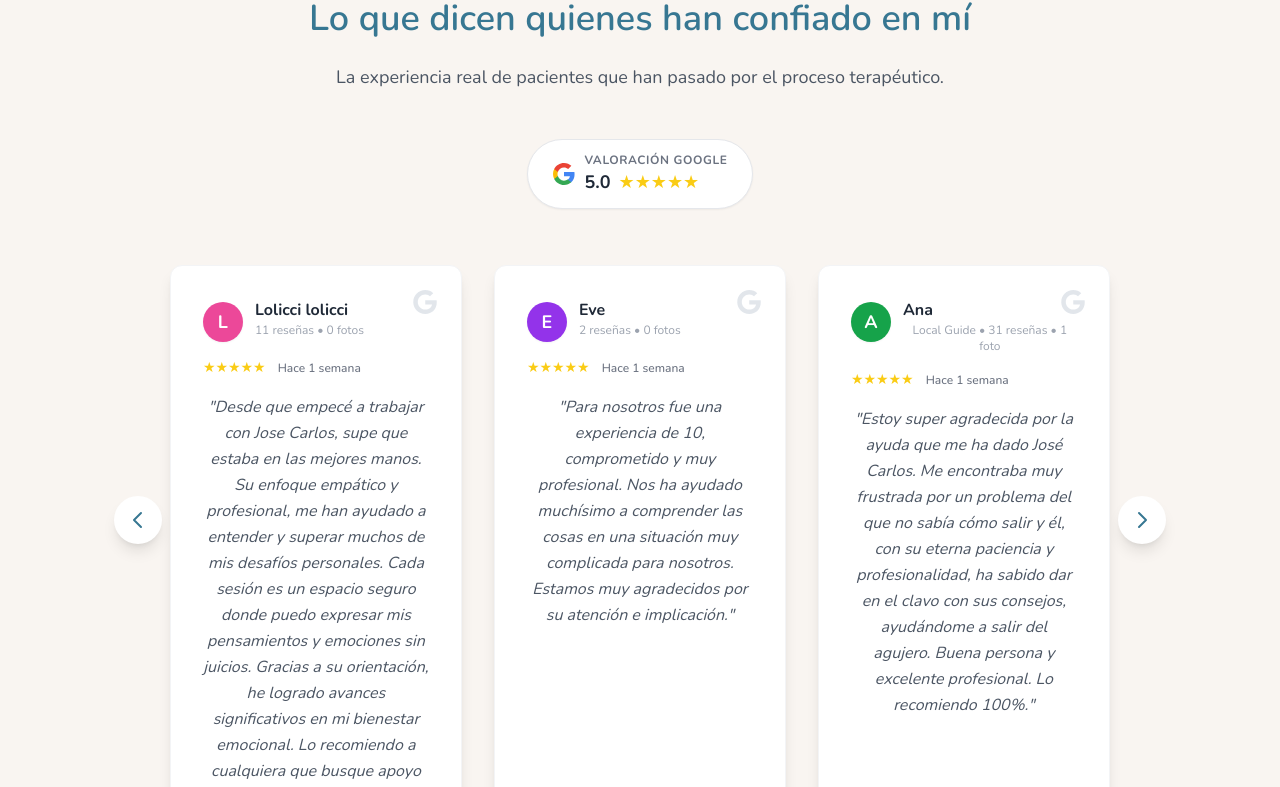
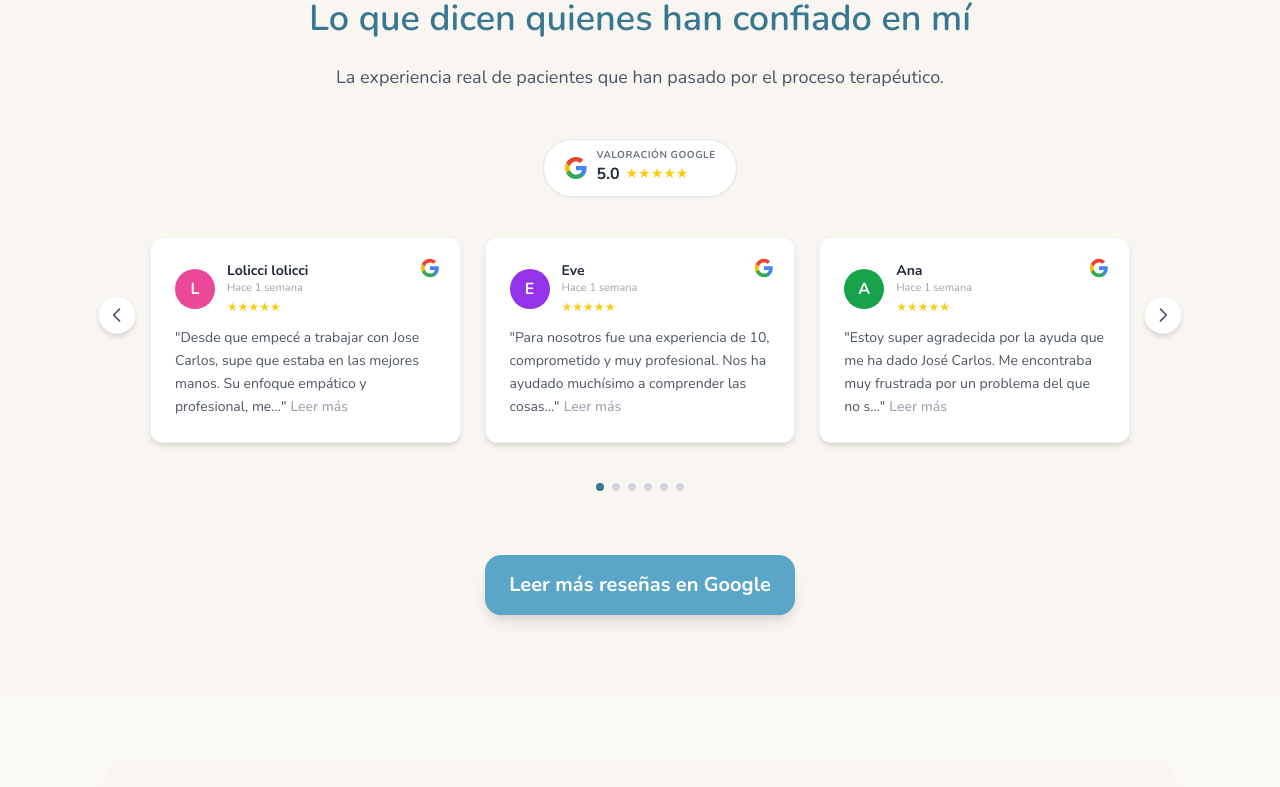
Before and after one commit to psicopiloto/psicopilotopage1, a Next.js app: page / in a window 1280 px wide. Shown: the part 4139-4926 px from the top of the page. Built offline with nearby package versions, Linux system fonts and the light colour scheme.

Commit message:
Update index.js

```diff
--- a/pages/index.js
+++ b/pages/index.js
@@ -17,9 +17,7 @@ const timeAgo = (dateString) => {
   const past = new Date(dateString);
   const diffInSeconds = Math.floor((now - past) / 1000);
 
-  const minutes = Math.floor(diffInSeconds / 60);
-  const hours = Math.floor(minutes / 60);
-  const days = Math.floor(hours / 24);
+  const days = Math.floor(diffInSeconds / (3600 * 24));
   const weeks = Math.floor(days / 7);
   const months = Math.floor(days / 30);
   const years = Math.floor(days / 365);
@@ -36,7 +34,7 @@ const timeAgo = (dateString) => {
 };
 
 // ========================================================================
-// DATOS DE LOS TESTIMONIOS (Con Fechas Reales para el cálculo)
+// DATOS (Fechas calculadas para coincidir con tu petición)
 // ========================================================================
 const getPastDate = (daysAgo) => {
   const d = new Date();
@@ -49,75 +47,153 @@ const testimonialsData = [
     stars: 5,
     author: "Lolicci lolicci",
     subtitle: "11 reseñas • 0 fotos",
-    date: getPastDate(7), // Hace 7 días
+    date: getPastDate(7),
     text: "Desde que empecé a trabajar con Jose Carlos, supe que estaba en las mejores manos. Su enfoque empático y profesional, me han ayudado a entender y superar muchos de mis desafíos personales. Cada sesión es un espacio seguro donde puedo expresar mis pensamientos y emociones sin juicios. Gracias a su orientación, he logrado avances significativos en mi bienestar emocional. Lo recomiendo a cualquiera que busque apoyo psicológico de calidad.",
   },
   {
     stars: 5,
     author: "Eve",
     subtitle: "2 reseñas • 0 fotos",
-    date: getPastDate(8), // Hace 1 semana aprox
+    date: getPastDate(8),
     text: "Para nosotros fue una experiencia de 10, comprometido y muy profesional. Nos ha ayudado muchísimo a comprender las cosas en una situación muy complicada para nosotros. Estamos muy agradecidos por su atención e implicación.",
   },
   {
     stars: 5,
     author: "Ana",
     subtitle: "Local Guide • 31 reseñas • 1 foto",
-    date: getPastDate(9), // Hace 1 semana y pico
+    date: getPastDate(9),
     text: "Estoy super agradecida por la ayuda que me ha dado José Carlos. Me encontraba muy frustrada por un problema del que no sabía cómo salir y él, con su eterna paciencia y profesionalidad, ha sabido dar en el clavo con sus consejos, ayudándome a salir del agujero. Buena persona y excelente profesional. Lo recomiendo 100%.",
   },
   {
     stars: 5,
     author: "Eva Maria Figueroa",
     subtitle: "3 reseñas • 0 fotos",
-    date: getPastDate(10), // Hace 1 semana y pico
+    date: getPastDate(10),
     text: "Desde el primer día José Carlos hizo que me sintiera en confianza, en cada sesión me he sentido escuchada, acompañada y comprendida, lo que me ha permitido avanzar realmente en mi proceso. Su forma de trabajar transmite seguridad y cercanía a la vez. Lo recomiendo de todo corazón.",
   },
   {
     stars: 5,
     author: "Lola y Miguel Ángel",
     subtitle: "Local Guide • 26 reseñas • 0 fotos",
-    date: getPastDate(14), // Hace 2 semanas
+    date: getPastDate(14),
     text: "Cuando encuentras un buen profesional es algo estupendo. Y cuando se da con un profesional de la psicología como José Carlos es algo que no se puede describir. Al hablar con un psicólogo desnudas tu mente y para ello has de confiar, sentirte a gusto y lo más importante, que te ayude. Eso me pasó con él. Muchas gracias José Carlos.",
   },
   {
     stars: 5,
     author: "Lucía Alejandre",
     subtitle: "6 reseñas • 0 fotos",
-    date: getPastDate(21), // Hace 3 semanas
+    date: getPastDate(21),
     text: "No tengo las suficientes palabras positivas para describir mi experiencia y lo muchísimo que ha cambiado mi vida desde que decidí empezar con José Carlos. Es una persona maravillosa que se esfuerza en ayudarte a encontrar una solución. Siempre agradecida y feliz de haber confiado en él para poner orden a mi vida y a mi cabeza.",
   },
 ];
 
 const avatarColors = [
-  "bg-pink-500",   // Lolicci
-  "bg-purple-600", // Eve
-  "bg-green-600",  // Ana
-  "bg-red-500",    // Eva
-  "bg-yellow-500", // Lola
-  "bg-blue-600",   // Lucia
+  "bg-pink-500", "bg-purple-600", "bg-green-600", "bg-red-500", "bg-yellow-500", "bg-blue-600"
 ];
 
 // ========================================================================
-// COMPONENTE CARRUSEL (Estilo Google Completo - Sin etiqueta Nuevo)
+// COMPONENTE TARJETA DE RESEÑA (Con "Leer más")
+// ========================================================================
+const ReviewCard = ({ item, avatarColorClass }) => {
+  const [isExpanded, setIsExpanded] = useState(false);
+  const timeAgoText = timeAgo(item.date);
+
+  // Límite de caracteres antes de cortar
+  const CHAR_LIMIT = 120;
+  const shouldTruncate = item.text.length > CHAR_LIMIT;
+
+  const toggleReadMore = (e) => {
+    e.stopPropagation(); // Evita que el click afecte al slider
+    setIsExpanded(!isExpanded);
+  };
+
+  // Icono G de colores (Estilo oficial widget)
+  const ColoredGIcon = () => (
+    <svg viewBox="0 0 24 24" className="w-5 h-5" xmlns="http://www.w3.org/2000/svg">
+      <path d="M22.56 12.25c0-.78-.07-1.53-.2-2.25H12v4.26h5.92c-.26 1.37-1.04 2.53-2.21 3.31v2.77h3.57c2.08-1.92 3.28-4.74 3.28-8.09z" fill="#4285F4" />
+      <path d="M12 23c2.97 0 5.46-.98 7.28-2.66l-3.57-2.77c-.98.66-2.23 1.06-3.71 1.06-2.86 0-5.29-1.93-6.16-4.53H2.18v2.84C3.99 20.53 7.7 23 12 23z" fill="#34A853" />
+      <path d="M5.84 14.09c-.22-.66-.35-1.36-.35-2.09s.13-1.43.35-2.09V7.07H2.18C1.43 8.55 1 10.22 1 12s.43 3.45 1.18 4.93l2.85-2.22.81-.62z" fill="#FBBC05" />
+      <path d="M12 5.38c1.62 0 3.06.56 4.21 1.64l3.15-3.15C17.45 2.09 14.97 1 12 1 7.7 1 3.99 3.47 2.18 7.07l3.66 2.84c.87-2.6 3.3-4.53 6.16-4.53z" fill="#EA4335" />
+    </svg>
+  );
+
+  return (
+    <div className="bg-white p-6 rounded-xl shadow-md border border-gray-100 h-full flex flex-col relative text-left">
+
+      {/* ICONO G SUPERIOR DERECHA */}
+      <div className="absolute top-5 right-5">
+         <ColoredGIcon />
+      </div>
+
+      {/* CABECERA: Avatar + Nombre + Estrellas */}
+      <div className="flex items-center mb-3 pr-8">
+        <div className={`${avatarColorClass} text-white rounded-full w-10 h-10 flex-shrink-0 flex items-center justify-center font-bold text-base mr-3`}>
+          {item.author.charAt(0)}
+        </div>
+        <div className="flex flex-col">
+          <h4 className="font-bold text-gray-800 text-sm leading-tight">{item.author}</h4>
+          <span className="text-[11px] text-gray-400 mb-0.5">{timeAgoText}</span>
+          <div className="flex text-yellow-400 text-xs">
+              {'★'.repeat(item.stars)}
+          </div>
+        </div>
+      </div>
+
+      {/* TEXTO CON LEER MÁS */}
+      <div className="text-gray-600 text-[14px] leading-relaxed relative">
+        {shouldTruncate && !isExpanded ? (
+          <>
+            "{item.text.substring(0, CHAR_LIMIT)}..."
+            <button
+              onClick={toggleReadMore}
+              className="text-gray-400 hover:text-gray-600 font-medium ml-1 text-sm focus:outline-none"
+            >
+              Leer más
+            </button>
+          </>
+        ) : (
+          <>
+            "{item.text}"
+            {shouldTruncate && (
+              <button
+                onClick={toggleReadMore}
+                className="text-gray-400 hover:text-gray-600 font-medium ml-1 text-sm focus:outline-none block mt-1"
+              >
+                Leer menos
+              </button>
+            )}
+          </>
+        )}
+      </div>
+    </div>
+  );
+};
+
+// ========================================================================
+// COMPONENTE CARRUSEL
 // ========================================================================
 const TestimonialCarousel = ({ data }) => {
   const originalLength = data.length;
-  const extendedData = useMemo(() => [...data, ...data, ...data], [data]);
+  // Duplicamos datos lo suficiente para el efecto infinito suave
+  const extendedData = useMemo(() => [...data, ...data, ...data, ...data], [data]);
 
   const [currentIndex, setCurrentIndex] = useState(originalLength);
   const [itemsPerPage, setItemsPerPage] = useState(1);
   const [isTransitioning, setIsTransitioning] = useState(true);
   const transitionTimeoutRef = useRef(null);
-  const transitionDurationNum = 500;
-  const transitionDurationStr = `${transitionDurationNum}ms`;
+
+  // Configuración de transición
+  const transitionDuration = 500;
 
   useEffect(() => {
     const handleResize = () => {
-      if (window.innerWidth >= 1024) {
+      const width = window.innerWidth;
+      if (width >= 1024) {
         setItemsPerPage(3);
+      } else if (width >= 768) {
+        setItemsPerPage(2); // Tablet: 2 columnas
       } else {
-        setItemsPerPage(1);
+        setItemsPerPage(1); // Móvil: 1 columna
       }
     };
     handleResize();
@@ -125,33 +201,42 @@ const TestimonialCarousel = ({ data }) => {
     return () => window.removeEventListener("resize", handleResize);
   }, []);
 
+  // Efecto infinito: Salto silencioso cuando llega a los bordes
   useEffect(() => {
     if (transitionTimeoutRef.current) clearTimeout(transitionTimeoutRef.current);
 
-    if (currentIndex >= originalLength * 2) {
+    const totalItems = extendedData.length;
+    // Si llegamos muy al final, volvemos al principio (silenciosamente)
+    if (currentIndex >= totalItems - itemsPerPage) {
       transitionTimeoutRef.current = setTimeout(() => {
         setIsTransitioning(false);
-        setCurrentIndex(currentIndex - originalLength);
-      }, transitionDurationNum);
+        setCurrentIndex(originalLength); // Volver al primer set 'real'
+      }, transitionDuration);
     }
-    else if (currentIndex < originalLength) {
-      transitionTimeoutRef.current = setTimeout(() => {
+    // Si llegamos muy al principio, vamos al final (silenciosamente)
+    else if (currentIndex <= 0) {
+       transitionTimeoutRef.current = setTimeout(() => {
         setIsTransitioning(false);
-        setCurrentIndex(currentIndex + originalLength);
-      }, transitionDurationNum);
+        setCurrentIndex(totalItems - itemsPerPage * 2);
+      }, transitionDuration);
     }
-  }, [currentIndex, originalLength]);
+  }, [currentIndex, itemsPerPage, extendedData.length, originalLength]);
 
+  // Reactivar transición después del salto
   useEffect(() => {
     if (!isTransitioning) {
-        setTimeout(() => setIsTransitioning(true), 50);
+      // Pequeño delay para permitir que el DOM pinte el cambio sin animación
+      requestAnimationFrame(() => {
+          setTimeout(() => setIsTransitioning(true), 50);
+      });
     }
   }, [isTransitioning]);
 
   const nextSlide = () => setCurrentIndex(prev => prev + 1);
   const prevSlide = () => setCurrentIndex(prev => prev - 1);
 
-  const GoogleIconFull = () => (
+  // Icono principal de cabecera
+  const GoogleHeaderIcon = () => (
     <svg viewBox="0 0 24 24" className="w-6 h-6 mr-2" xmlns="http://www.w3.org/2000/svg">
       <path d="M22.56 12.25c0-.78-.07-1.53-.2-2.25H12v4.26h5.92c-.26 1.37-1.04 2.53-2.21 3.31v2.77h3.57c2.08-1.92 3.28-4.74 3.28-8.09z" fill="#4285F4" />
       <path d="M12 23c2.97 0 5.46-.98 7.28-2.66l-3.57-2.77c-.98.66-2.23 1.06-3.71 1.06-2.86 0-5.29-1.93-6.16-4.53H2.18v2.84C3.99 20.53 7.7 23 12 23z" fill="#34A853" />
@@ -160,26 +245,18 @@ const TestimonialCarousel = ({ data }) => {
     </svg>
   );
 
-  const GoogleGMark = () => (
-    <svg viewBox="0 0 24 24" className="w-6 h-6" xmlns="http://www.w3.org/2000/svg">
-       <path d="M12.24 10.285V14.4h6.806c-.275 1.765-2.056 5.174-6.806 5.174-4.095 0-7.439-3.389-7.439-7.574s3.345-7.574 7.439-7.574c2.33 0 3.891.989 4.785 1.849l3.254-3.138C18.189 1.186 15.479 0 12.24 0c-6.635 0-12 5.365-12 12s5.365 12 12 12c6.926 0 11.52-4.869 11.52-11.726 0-.788-.085-1.39-.189-1.989H12.24z" fill="#A0AEC0" />
-    </svg>
-  );
+  return (
+    <div className="relative w-full max-w-[1200px] mx-auto px-2 md:px-8">
 
-  const actualIndex = currentIndex % originalLength;
-
-  return (
-    <div className="relative w-full max-w-[1400px] mx-auto px-4 md:px-12">
-
-      {/* HEADER GLOBAL */}
-      <div className="flex flex-col items-center justify-center mb-10">
-        <div className="flex items-center bg-white px-6 py-3 rounded-full shadow-sm border border-gray-200 transform transition hover:scale-105">
-          <GoogleIconFull />
+      {/* HEADER GOOGLE RATING */}
+      <div className="flex flex-col items-center justify-center mb-8">
+        <div className="flex items-center bg-white px-5 py-2.5 rounded-full shadow-sm border border-gray-200">
+          <GoogleHeaderIcon />
           <div className="flex flex-col">
-            <span className="text-xs font-bold text-gray-500 uppercase tracking-wider">Valoración Google</span>
-            <div className="flex items-center">
-              <span className="font-bold text-gray-800 text-lg mr-2">5.0</span>
-              <div className="flex text-yellow-400 text-lg">
+            <span className="text-[10px] font-bold text-gray-500 uppercase tracking-wider leading-none mb-0.5">Valoración Google</span>
+            <div className="flex items-center leading-none">
+              <span className="font-bold text-gray-800 text-base mr-1.5">5.0</span>
+              <div className="flex text-yellow-400 text-sm">
                 {'★'.repeat(5)}
               </div>
             </div>
@@ -187,95 +264,58 @@ const TestimonialCarousel = ({ data }) => {
         </div>
       </div>
 
-      {/* CARRUSEL */}
-      <div className="overflow-hidden relative py-4">
+      {/* ZONA CARRUSEL */}
+      <div className="overflow-hidden relative pb-8 pt-2">
         <div
-          className={`flex ${isTransitioning ? `transition-transform ease-out` : ''}`}
+          className={`flex ${isTransitioning ? 'transition-transform duration-500 ease-out' : ''}`}
           style={{
-            transform: `translateX(-${currentIndex * (100 / itemsPerPage)}%)`,
-            transitionDuration: isTransitioning ? transitionDurationStr : '0ms'
+            transform: `translateX(-${currentIndex * (100 / itemsPerPage)}%)`
           }}
         >
           {extendedData.map((item, index) => {
              const originalIndexForColor = index % originalLength;
              const avatarColorClass = avatarColors[originalIndexForColor % avatarColors.length];
 
-             // Calculamos "Hace X días"
-             const timeAgoText = timeAgo(item.date);
-
              return (
               <div
                 key={index}
-                className="flex-shrink-0 px-4 w-full lg:w-1/3"
-                style={{ flexBasis: itemsPerPage === 1 ? '100%' : '33.333%' }}
+                className="flex-shrink-0 px-2 md:px-3 w-full"
+                style={{ flexBasis: `${100 / itemsPerPage}%` }}
               >
-                <div className="bg-white p-8 rounded-xl shadow-lg border border-gray-100 h-full flex flex-col hover:shadow-xl transition-shadow relative">
-
-                  {/* ICONO G MARCA DE AGUA */}
-                  <div className="absolute top-6 right-6 opacity-30">
-                     <GoogleGMark />
-                  </div>
-
-                  {/* CABECERA RESEÑA */}
-                  <div className="flex items-start mb-4">
-                    {/* AVATAR */}
-                    <div className={`${avatarColorClass} text-white rounded-full w-10 h-10 flex-shrink-0 flex items-center justify-center font-bold text-lg mr-3 shadow-sm mt-1`}>
-                      {item.author.charAt(0)}
-                    </div>
-                    {/* INFO USUARIO */}
-                    <div className="flex flex-col items-start">
-                      <h4 className="font-bold text-gray-800 text-base">{item.author}</h4>
-                      <span className="text-xs text-gray-400">{item.subtitle}</span>
-                    </div>
-                  </div>
-
-                  {/* INFO RATING Y FECHA */}
-                  <div className="flex items-center mb-4 flex-wrap gap-2">
-                      <div className="flex text-yellow-400 text-sm">
-                          {'★'.repeat(item.stars)}
-                      </div>
-                      <span className="text-xs text-gray-500 font-medium ml-1">{timeAgoText}</span>
-                  </div>
-
-                  {/* TEXTO */}
-                  <p className="text-gray-600 text-base leading-relaxed italic">
-                    "{item.text}"
-                  </p>
-
-                </div>
+                <ReviewCard item={item} avatarColorClass={avatarColorClass} />
               </div>
              );
           })}
         </div>
       </div>
 
-      {/* BOTONES NAVEGACIÓN */}
+      {/* BOTONES FLOTANTES */}
       <button
         onClick={prevSlide}
-        className="absolute left-0 md:left-2 top-1/2 -translate-y-1/2 p-3 rounded-full bg-white text-psicopiloto-blue-600 shadow-lg hover:bg-gray-50 z-10 focus:outline-none transition-transform hover:scale-110"
+        className="hidden md:block absolute -left-2 top-1/2 -translate-y-1/2 p-2 rounded-full bg-white text-gray-600 shadow-md hover:bg-gray-50 z-20 focus:outline-none border border-gray-100"
         aria-label="Anterior"
       >
-        <svg xmlns="http://www.w3.org/2000/svg" className="h-6 w-6" fill="none" viewBox="0 0 24 24" stroke="currentColor">
+        <svg xmlns="http://www.w3.org/2000/svg" className="h-5 w-5" fill="none" viewBox="0 0 24 24" stroke="currentColor">
           <path strokeLinecap="round" strokeLinejoin="round" strokeWidth={2} d="M15 19l-7-7 7-7" />
         </svg>
       </button>
 
       <button
         onClick={nextSlide}
-        className="absolute right-0 md:right-2 top-1/2 -translate-y-1/2 p-3 rounded-full bg-white text-psicopiloto-blue-600 shadow-lg hover:bg-gray-50 z-10 focus:outline-none transition-transform hover:scale-110"
+        className="hidden md:block absolute -right-2 top-1/2 -translate-y-1/2 p-2 rounded-full bg-white text-gray-600 shadow-md hover:bg-gray-50 z-20 focus:outline-none border border-gray-100"
         aria-label="Siguiente"
       >
-        <svg xmlns="http://www.w3.org/2000/svg" className="h-6 w-6" fill="none" viewBox="0 0 24 24" stroke="currentColor">
+        <svg xmlns="http://www.w3.org/2000/svg" className="h-5 w-5" fill="none" viewBox="0 0 24 24" stroke="currentColor">
           <path strokeLinecap="round" strokeLinejoin="round" strokeWidth={2} d="M9 5l7 7-7 7" />
         </svg>
       </button>
 
-      {/* PUNTOS INDICADORES */}
-      <div className="flex justify-center space-x-3 mt-8">
+      {/* PUNTOS */}
+      <div className="flex justify-center space-x-2 mt-2">
         {data.map((_, idx) => (
           <div
             key={idx}
-            className={`h-2.5 w-2.5 rounded-full transition-all duration-300 ${idx === actualIndex ? 'bg-psicopiloto-blue-600 scale-125' : 'bg-gray-300'}`}
+            className={`h-2 w-2 rounded-full transition-all duration-300 ${idx === (currentIndex % originalLength) ? 'bg-psicopiloto-blue-600' : 'bg-gray-300'}`}
           />
         ))}
       </div>
```
